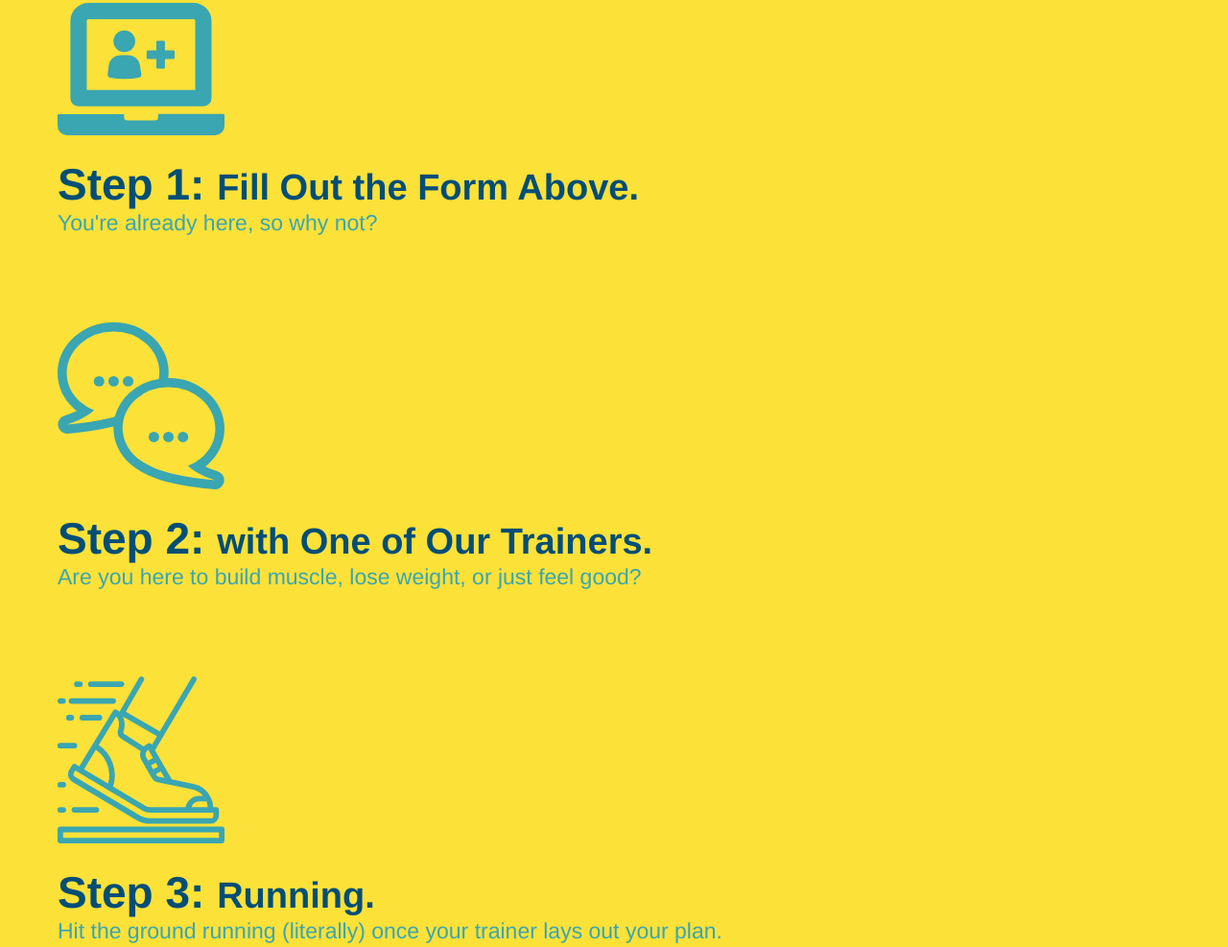
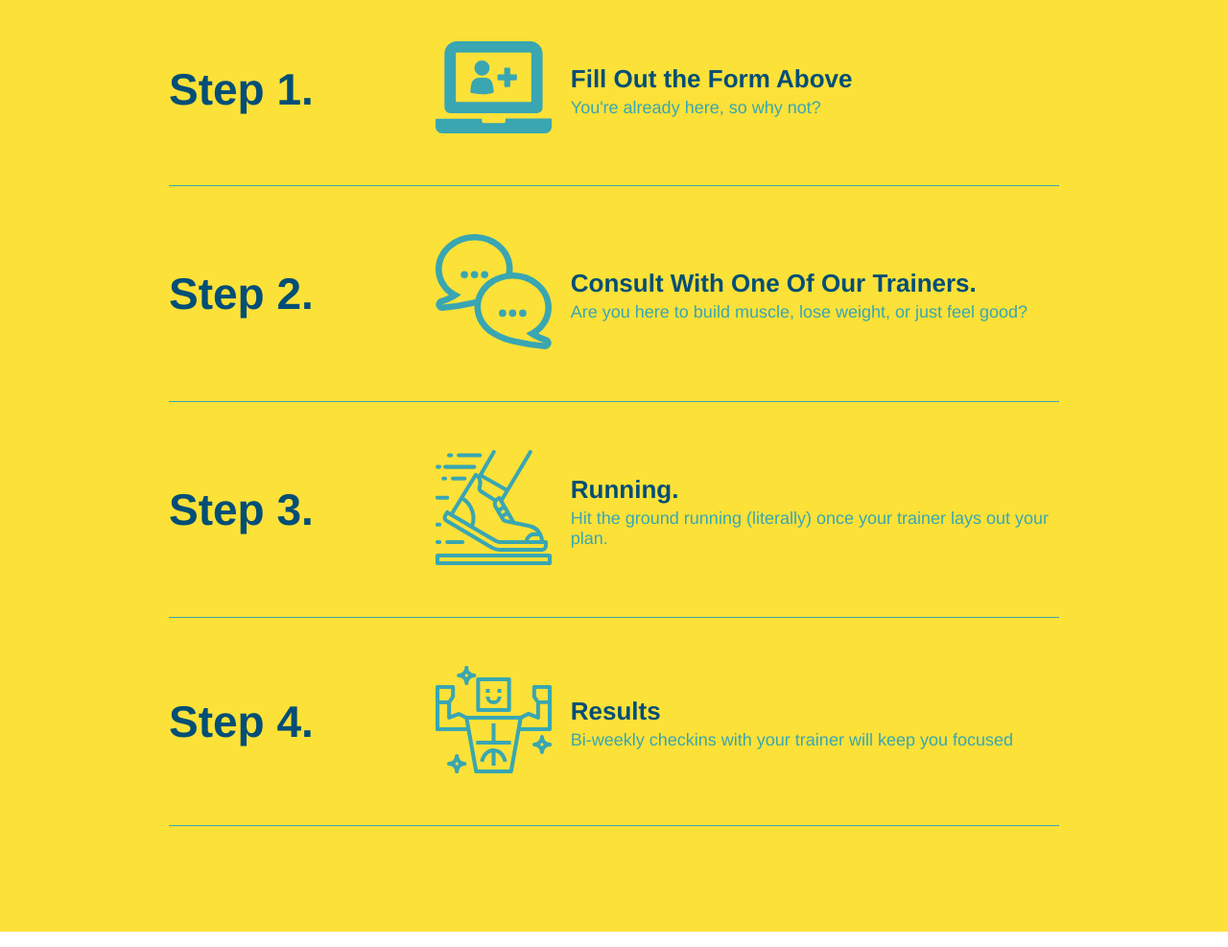
Before and after one commit to gmejia87/run-buddy, a plain HTML site: page index.html in a window 1280 px wide. Shown: the part 1285-2272 px from the top of the page at 96% size. Drawn offline with Linux system fonts and the light colour scheme.

Commit message:
add flexbox to the steps

```diff
--- a/assets/css/style.css
+++ b/assets/css/style.css
@@ -152,32 +152,56 @@ section {
   text-align: center;
 }
 
+.step {
+  margin: 50px auto;
+  padding-bottom: 50px;
+  width: 80%;
+  border-bottom: 1px solid #39a6b2;
+  display: flex;
+  flex-wrap: wrap;
+  align-items: center;
+  justify-content: space-between;
+}
+
 .steps {
   background: #fce138;
 }
 
-.steps div {
-  margin-bottom: 80px;
+.step h3 {
+  color: #024e76;
+  font-size: 46px;
+  flex: 1 30%;
 }
 
-.steps img {
-  width: 15%;
-  margin: 10px 0;
+.step-text h4 {
+  font-size: 26px;
+  line-height: 1.5;
+  color: #024e76;
 }
 
-.steps h3 {
-  color: #024e76;
-  font-size: 46px;
-  margin-top: 10px;
+.step-text p {
+  color: #39a6b2;
+  font-size: 18px;
 }
 
-.steps p {
-  color: #39a6b2;
-  font-size: 23px;
+.step-text {
+  flex: 12;
 }
 
-.steps span {
-  font-size: 38px;
+.step-info {
+  flex: 2 70%;
+  display: flex;
+  flex-wrap: wrap;
+  align-items: center;
+}
+
+.step-img {
+  flex: 1 12%;
+  margin-right: 20px;
+}
+
+.step-img img {
+  max-width: 100%;
 }
 
 .section-title {
--- a/index.html
+++ b/index.html
@@ -92,39 +92,76 @@
         </div>
     </section>
 
+    <!-- Wrap every h2 with class of "section-title" in this div! -->
     <!-- "what you do" section -->
     <section id="what-you-do" class="steps">
-        <h2 class="section-title  secondar-border">What You Do</h2>
+        <div class="flex-row">
+        <h2 class="section-title  secondar-border">
+            What You Do
+        </h2>
+        </div>
 
-        <div>
+        <div class="step">
+            <h3>Step 1.</h3>
+            <div class="step-info">
+                <div class="step-img">
                 <img src="./assets/images/step-1.svg" alt="" />
-            <h3>Step 1: <span>Fill Out the Form Above.</span></h3>
+                </div>
+                <div class="step-text">
+                <h4>Fill Out the Form Above</h4>
                 <p>You're already here, so why not?</p>
                 </div>
+            </div>
+        </div>
 
-        <div>
+        <div class="step">
+            <h3>Step 2.</h3>
+            <div class="step-info">
+                <div class="step-img">
                 <img src="./assets/images/step-2.svg" alt="" />
-            <h3>Step 2: <span>with One of Our Trainers.</span></h3>
+                </div>
+                <div class="step-text">
+                <h4>Consult With One Of Our Trainers.</h4>
                 <p>Are you here to build muscle, lose weight, or just feel good?</p>
                 </div>
+            </div>
+        </div>
 
-        <div>
+        <div class="step">
+            <h3>Step 3.</h3>
+            <div class="step-info">
+                <div class="step-img">
                 <img src="./assets/images/step-3.svg" alt="" />
-            <h3>Step 3: <span>Running.</span></h3>
+                </div>
+                <div class="step-text">
+                <h4>Running.</h4>
                 <p>Hit the ground running (literally) once your trainer lays out your plan.</p>
                 </div>
+            </div>
+        </div>
 
-        <div>
+        <div class="step">
+            <h3>Step 4.</h3>
+            <div class="step-info">
+                <div class="step-img">
                 <img src="./assets/images/step-4.svg" alt="" />
-            <h3>Step 4: <span>Results.</span></h3>
+                </div>
+                <div class="step-text">
+                <h4>Results</h4>
                 <p>Bi-weekly checkins with your trainer will keep you focused</p>
+                </div>
+            </div>
         </div>
     </section>
 
 
     <!-- "meet the trainers" section -->
     <section id="your-trainers" class="trainers">
-        <h2 class="section-title primary border">Meet The Trainers</h2>
+        <div class="flex-row">
+        <h2 class="section-title primary border">
+            Meet The Trainers
+        </h2>
+        </div>
         <article class="trainer">
             <img src="./assets/images/trainer-1.jpg" alt="Arron Stephens in his workout clothes, ready to pump iron" />
             <div class="trainer-bio text-left">
```
Lines whose indentation alone changed are shown as unchanged.
